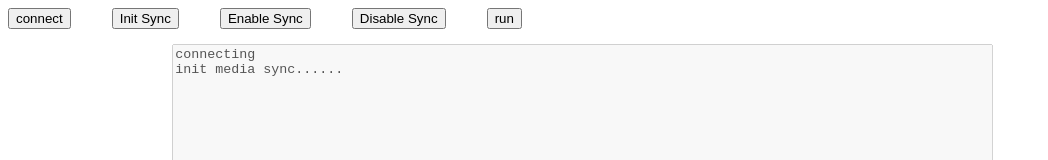
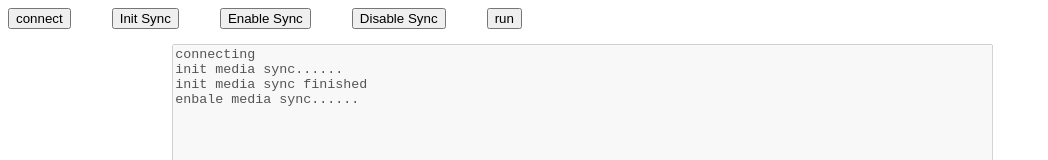
Before and after one commit to lwba21190/lwba21190.github.io, a plain HTML site: page css_test/html/cs.html in a window 1280 px wide. Both pictures are taken after a click on the button "run". Shown: the top 160 px of the page, without its empty margins (0-1048 px from the left). Drawn offline with Linux system fonts and the light colour scheme.

Commit message:
change code

```diff
--- a/css_test/html/cs.html
+++ b/css_test/html/cs.html
@@ -49,8 +49,10 @@
 
 		function run(){
 			connect();
-			init();
-			enable();
+			setTimeout(function(){
+					init();
+				enable();
+			},200);
 		}
 	</script>
 </body>
```
Also changed, not shown: css_test/html/terminal.html (+4 -2 lines).
